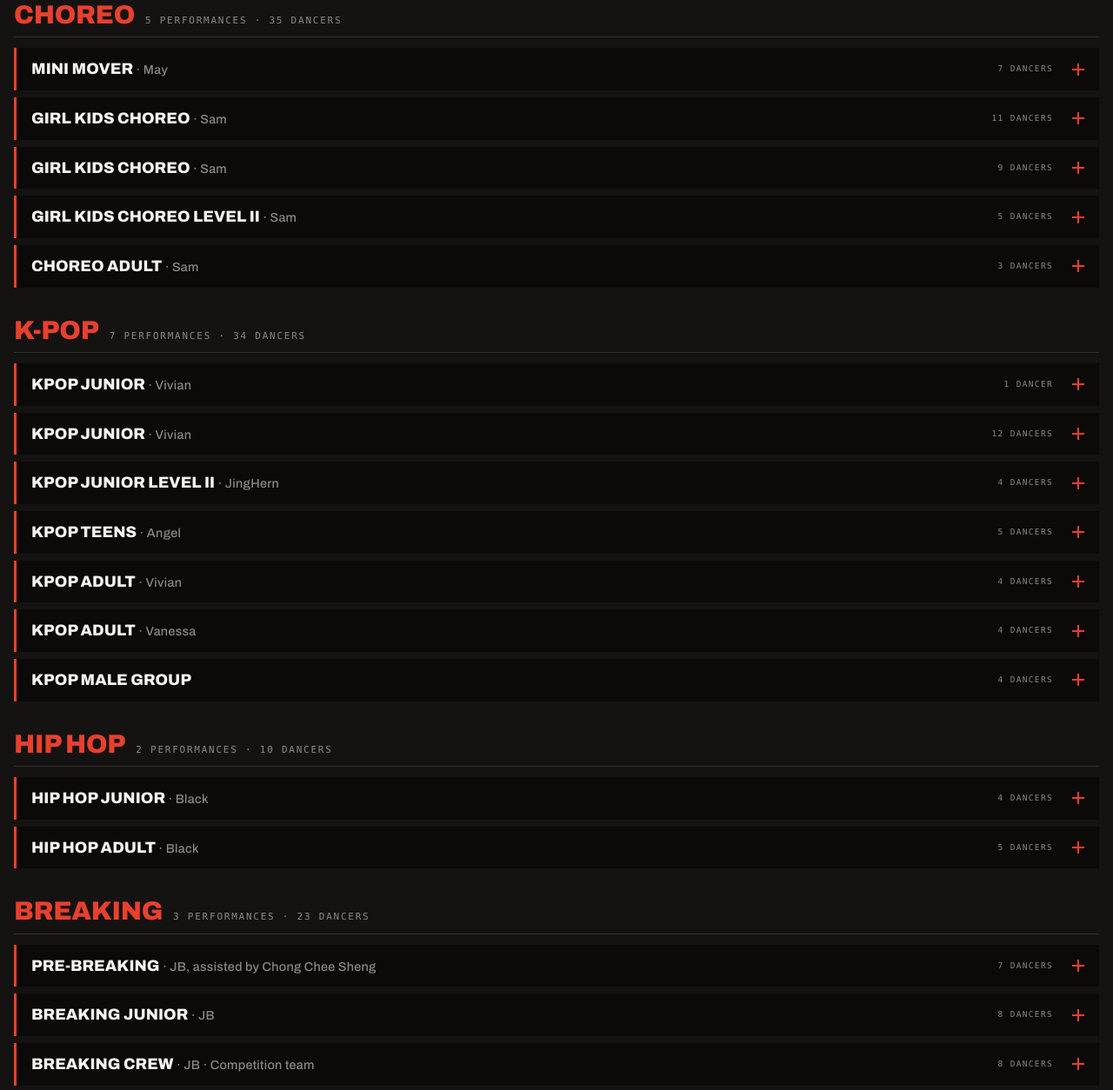
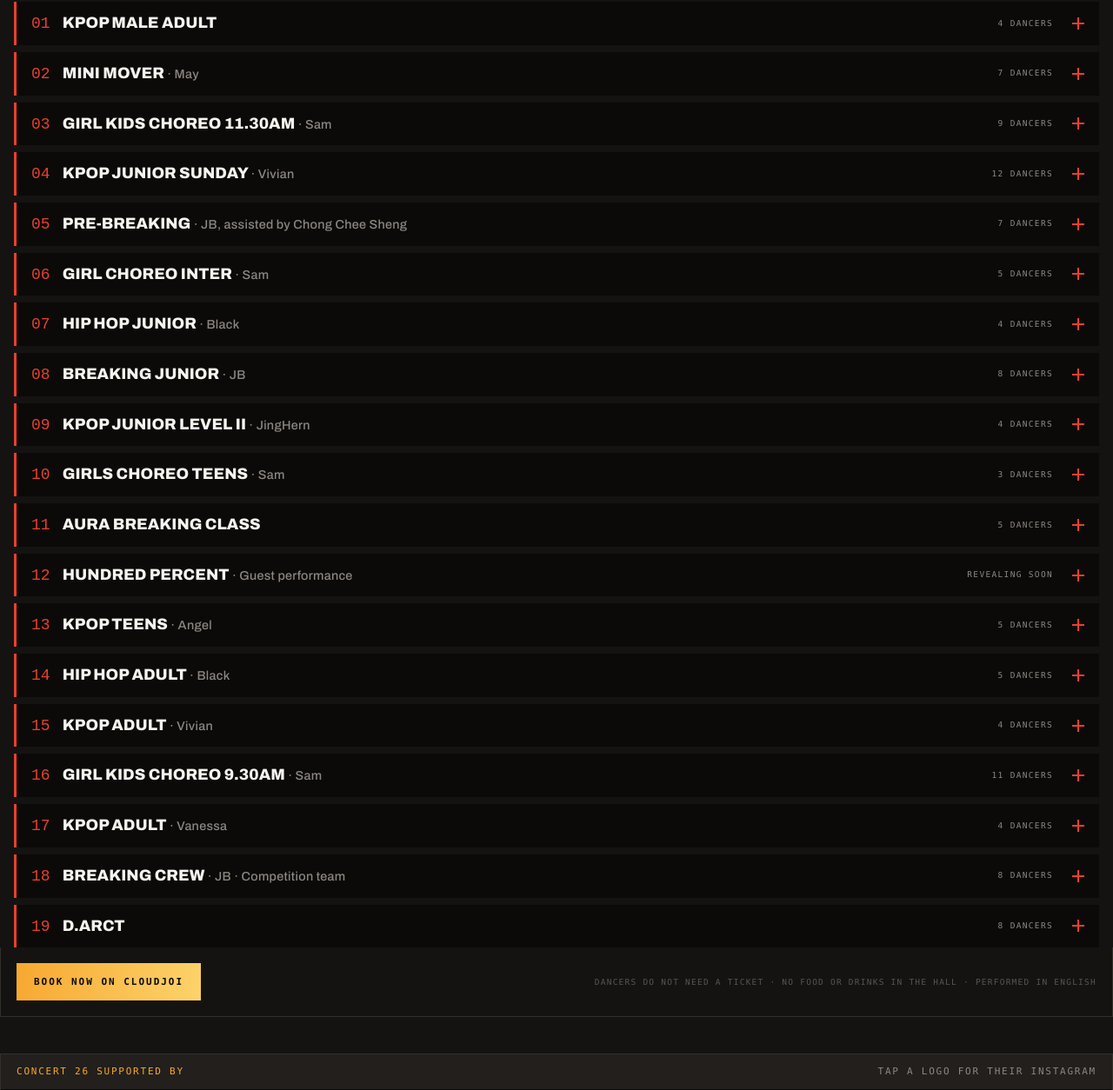
Before and after one commit to MayGohEd/arecahoppers, a plain HTML site: page index.html in a window 1280 px wide. Shown: the part 2888-4142 px from the top of the page at 87% size. Drawn offline with Linux system fonts and the light colour scheme; a web font is replaced by a local one.

Commit message:
Modify performance and dancer information in index.html
Updated performance details and added new dancer entries.

```diff
--- a/index.html
+++ b/index.html
@@ -429,6 +429,7 @@ body::before{content:"";position:fixed;inset:0 0 auto;height:env(safe-area-inset
   color:var(--signal);flex:0 0 auto;padding-top:4px;font-variant-numeric:tabular-nums}
 .perf--tbc{display:flex;align-items:center;justify-content:space-between;gap:12px;flex-wrap:wrap;
   padding:14px 17px;border-left-color:var(--ash-lo);opacity:.8}
+.perf__no{font-family:var(--mono, monospace);color:var(--signal);margin-right:.6em}
 .perf--tbc .perf__name{color:var(--ash)}
 @media (max-width:520px){
   .perf summary{grid-template-columns:minmax(0,1fr) 20px}
@@ -629,7 +630,7 @@ body::before{content:"";position:fixed;inset:0 0 auto;height:env(safe-area-inset
     </div>
 
     <h3 class="d-md" id="cast" style="color:var(--bone);margin-top:clamp(30px,3.8vw,48px)">Cast</h3>
-    <p class="lede" style="color:var(--ash);font-size:15px;margin:10px 0 0">18 performances. Listed by discipline</p>
+<p class="lede" style="color:var(--ash);font-size:15px;margin:10px 0 0">19 performances. In order of appearance</p>
 
 <div class="castbar">
   <label class="mono" for="castQ">Find a dancer</label>
@@ -638,105 +639,103 @@ body::before{content:"";position:fixed;inset:0 0 auto;height:env(safe-area-inset
 </div>
 
 <div id="castWrap">
-      <div class="castgrp">
-        <div class="castgrp__h"><h4 class="d-md" style="color:var(--signal)">Choreo</h4><span class="mono" style="color:var(--ash)">5 performances · 35 dancers</span></div>
   <div class="cast">
-        <details class="perf" data-search="mini mover sunday 10am may ella bong xi en khow tze ning lee yi cen hazel ong jaynelle low eu wen ong jye ern eunis chong ning xuan">
-          <summary><span class="perf__name">Mini Mover <em>· May</em></span><span class="perf__meta">7 dancers</span><span class="perf__tog" aria-hidden="true"></span></summary>
+
+    <details class="perf" data-search="01 kpop male adult foong zhen ting noah sulaiman bin mong herman lim chun wei chai fu chun">
+      <summary><span class="perf__name"><span class="perf__no">01</span> Kpop Male Adult</span><span class="perf__meta">4 dancers</span><span class="perf__tog" aria-hidden="true"></span></summary>
+      <ol class="perf__list"><li>Foong Zhen Ting</li><li>Noah Sulaiman bin Mong Herman</li><li>Lim Chun Wei</li><li>Chai Fu Chun</li></ol>
+    </details>
+
+    <details class="perf" data-search="02 mini mover sunday 10am may ella bong xi en khow tze ning lee yi cen hazel ong jaynelle low eu wen ong jye ern eunis chong ning xuan">
+      <summary><span class="perf__name"><span class="perf__no">02</span> Mini Mover <em>· May</em></span><span class="perf__meta">7 dancers</span><span class="perf__tog" aria-hidden="true"></span></summary>
       <ol class="perf__list"><li>Ella Bong Xi En</li><li>Khow Tze Ning</li><li>Lee Yi Cen</li><li>Hazel Ong</li><li>Jaynelle Low Eu Wen</li><li>Ong Jye Ern</li><li>Eunis Chong Ning Xuan</li></ol>
     </details>
-        <details class="perf" data-search="girl kids choreo saturday 9.30am sam rebecca lee pey chern jocelyn teng sze lyn lim wei ning chong ann yu tan zi ning leow en yu chin candice tan khang ning rachel kuan zhi ching jael khor jie ern yuna cheng ee moe">
-          <summary><span class="perf__name">Girl Kids Choreo <em>· Sam</em></span><span class="perf__meta">11 dancers</span><span class="perf__tog" aria-hidden="true"></span></summary>
+
+    <details class="perf" data-search="03 girl kids choreo saturday 11.30am sam low yi en chew jia shuen kam zi yu ashlyn aw yeap arabella yeap anastasia ooi yi ron alicia lum wong jo ying">
+      <summary><span class="perf__name"><span class="perf__no">03</span> Girl Kids Choreo 11.30am <em>· Sam</em></span><span class="perf__meta">9 dancers</span><span class="perf__tog" aria-hidden="true"></span></summary>
+      <ol class="perf__list"><li>Low Yi En</li><li>Chew Jia Shuen</li><li>Kam Zi Yu</li><li>Ashlyn Aw</li><li>Yeap Arabella</li><li>Yeap Anastasia</li><li>Ooi Yi Ron</li><li>Alicia Lum</li><li>Wong Jo Ying</li></ol>
+    </details>
+
+    <details class="perf" data-search="04 kpop junior sunday vivian chong jie ning evelyn ramadhani low chan xing yean quah rui xuan ooi shih ying tan yu fei giselle kang loh mann chng zi xuan tan qian en fong xin teann clara thor z-yu iris lim yu han">
+      <summary><span class="perf__name"><span class="perf__no">04</span> Kpop Junior Sunday <em>· Vivian</em></span><span class="perf__meta">12 dancers</span><span class="perf__tog" aria-hidden="true"></span></summary>
+      <ol class="perf__list"><li>Chong Jie Ning</li><li>Evelyn Ramadhani Low</li><li>Chan Xing Yean</li><li>Quah Rui Xuan</li><li>Ooi Shih Ying</li><li>Tan Yu Fei</li><li>Giselle Kang Loh Mann</li><li>Chng Zi Xuan</li><li>Tan Qian En</li><li>Fong Xin Teann</li><li>Clara Thor Z-Yu</li><li>Iris Lim Yu Han</li></ol>
+    </details>
+
+    <details class="perf" data-search="05 pre-breaking breaking sunday jb assisted by chong chee sheng heston quah yan jie hayden quah yan yi nathan chan hong keat damian chong zhe yu kaius koh ung khang yi ivan tang park yu">
+      <summary><span class="perf__name"><span class="perf__no">05</span> Pre-Breaking <em>· JB, assisted by Chong Chee Sheng</em></span><span class="perf__meta">7 dancers</span><span class="perf__tog" aria-hidden="true"></span></summary>
+      <ol class="perf__list"><li>Heston Quah Yan Jie</li><li>Hayden Quah Yan Yi</li><li>Nathan Chan Hong Keat</li><li>Damian Chong Zhe Yu</li><li>Kaius Koh</li><li>Ung Khang Yi</li><li>Ivan Tang Park Yu</li></ol>
+    </details>
+
+    <details class="perf" data-search="06 girl choreo inter girl kids choreo level ii saturday 1pm sam tan yue en laynora risa hildy liw zhi lin tan zhi qing ong yi hui">
+      <summary><span class="perf__name"><span class="perf__no">06</span> Girl Choreo Inter <em>· Sam</em></span><span class="perf__meta">5 dancers</span><span class="perf__tog" aria-hidden="true"></span></summary>
+      <ol class="perf__list"><li>Tan Yue En</li><li>Laynora Risa Hildy</li><li>Liw Zhi Lin</li><li>Tan Zhi Qing</li><li>Ong Yi Hui</li></ol>
+    </details>
+
+    <details class="perf" data-search="07 hip hop junior sunday black chai yu qian nook sze qi suzanne yee cheng kok siang">
+      <summary><span class="perf__name"><span class="perf__no">07</span> Hip Hop Junior <em>· Black</em></span><span class="perf__meta">4 dancers</span><span class="perf__tog" aria-hidden="true"></span></summary>
+      <ol class="perf__list"><li>Chai Yu Qian</li><li>Nook Sze Qi</li><li>Suzanne Yee</li><li>Cheng Kok Siang</li></ol>
+    </details>
+
+    <details class="perf" data-search="08 breaking junior saturday jb selene law serena law chee kean en caylie yeoh chuah yen hong ho ping yuan ng kheng hong ng hong teik">
+      <summary><span class="perf__name"><span class="perf__no">08</span> Breaking Junior <em>· JB</em></span><span class="perf__meta">8 dancers</span><span class="perf__tog" aria-hidden="true"></span></summary>
+      <ol class="perf__list"><li>Selene Law</li><li>Serena Law</li><li>Chee Kean En</li><li>Caylie Yeoh</li><li>Chuah Yen Hong</li><li>Ho Ping Yuan</li><li>Ng Kheng Hong</li><li>Ng Hong Teik</li></ol>
+    </details>
+
+    <details class="perf" data-search="09 kpop junior level ii jinghern heng zhi ching khor rui tang kok yan jun felicia tan">
+      <summary><span class="perf__name"><span class="perf__no">09</span> Kpop Junior Level II <em>· JingHern</em></span><span class="perf__meta">4 dancers</span><span class="perf__tog" aria-hidden="true"></span></summary>
+      <ol class="perf__list"><li>Heng Zhi Ching</li><li>Khor Rui Tang</li><li>Kok Yan Jun</li><li>Felicia Tan</li></ol>
+    </details>
+
+    <details class="perf" data-search="10 girls choreo teens choreo adult girl choreo wednesday sam jadie ooi roon xuan tan li wen leow jia wen">
+      <summary><span class="perf__name"><span class="perf__no">10</span> Girls Choreo Teens <em>· Sam</em></span><span class="perf__meta">3 dancers</span><span class="perf__tog" aria-hidden="true"></span></summary>
+      <ol class="perf__list"><li>Jadie Ooi Roon Xuan</li><li>Tan Li Wen</li><li>Leow Jia Wen</li></ol>
+    </details>
+
+    <details class="perf" data-search="11 aura breaking class tan zi rui lucas ong yee jue jayden khoo dorathy lai qian hui kayden lim hao ming">
+      <summary><span class="perf__name"><span class="perf__no">11</span> Aura Breaking Class</span><span class="perf__meta">5 dancers</span><span class="perf__tog" aria-hidden="true"></span></summary>
+      <ol class="perf__list"><li>Tan Zi Rui</li><li>Lucas Ong Yee Jue</li><li>Jayden Khoo</li><li>Dorathy Lai Qian Hui</li><li>Kayden Lim Hao Ming</li></ol>
+    </details>
+
+    <details class="perf" data-search="12 hundred percent 100 guest performance">
+      <summary><span class="perf__name"><span class="perf__no">12</span> Hundred Percent <em>· Guest performance</em></span><span class="perf__meta">Revealing soon</span><span class="perf__tog" aria-hidden="true"></span></summary>
+      <ol class="perf__list"><li>Performer list revealing soon</li></ol>
+    </details>
+
+    <details class="perf" data-search="13 kpop teens friday angel tan jie ern lee zhi yan chan zi rui ng yun ning chloe lim zhi yu">
+      <summary><span class="perf__name"><span class="perf__no">13</span> Kpop Teens <em>· Angel</em></span><span class="perf__meta">5 dancers</span><span class="perf__tog" aria-hidden="true"></span></summary>
+      <ol class="perf__list"><li>Tan Jie Ern</li><li>Lee Zhi Yan</li><li>Chan Zi Rui</li><li>Ng Yun Ning</li><li>Chloe Lim Zhi Yu</li></ol>
+    </details>
+
+    <details class="perf" data-search="14 hip hop adult tuesday black harthi ganesh chiam kim tat lee wei liang brittney tan wan qi cheah ui sern">
+      <summary><span class="perf__name"><span class="perf__no">14</span> Hip Hop Adult <em>· Black</em></span><span class="perf__meta">5 dancers</span><span class="perf__tog" aria-hidden="true"></span></summary>
+      <ol class="perf__list"><li>Harthi Ganesh</li><li>Chiam Kim Tat</li><li>Lee Wei Liang</li><li>Brittney Tan Wan Qi</li><li>Black Cheah Ui Sern</li></ol>
+    </details>
+
+    <details class="perf" data-search="15 kpop adult monday vivian tan ri sa tan shin yi oh hui juan belinda maisara">
+      <summary><span class="perf__name"><span class="perf__no">15</span> Kpop Adult <em>· Vivian</em></span><span class="perf__meta">4 dancers</span><span class="perf__tog" aria-hidden="true"></span></summary>
+      <ol class="perf__list"><li>Tan Ri Sa</li><li>Tan Shin Yi</li><li>Oh Hui Juan</li><li>Belinda Maisara</li></ol>
+    </details>
+
+    <details class="perf" data-search="16 girl kids choreo saturday 9.30am sam rebecca lee pey chern jocelyn teng sze lyn lim wei ning chong ann yu tan zi ning leow en yu chin candice tan khang ning rachel kuan zhi ching jael khor jie ern yuna cheng ee moe">
+      <summary><span class="perf__name"><span class="perf__no">16</span> Girl Kids Choreo 9.30am <em>· Sam</em></span><span class="perf__meta">11 dancers</span><span class="perf__tog" aria-hidden="true"></span></summary>
       <ol class="perf__list"><li>Rebecca Lee Pey Chern</li><li>Jocelyn Teng Sze Lyn</li><li>Lim Wei Ning</li><li>Chong Ann Yu</li><li>Tan Zi Ning</li><li>Leow En Yu</li><li>Chin Candice</li><li>Tan Khang Ning</li><li>Rachel Kuan Zhi Ching</li><li>Jael Khor Jie Ern</li><li>Yuna Cheng Ee Moe</li></ol>
     </details>
-        <details class="perf" data-search="girl kids choreo saturday 11.30am sam low yi en chew jia shuen kam zi yu ashlyn aw yeap arabella yeap anastasia ooi yi ron alicia lum wong jo ying">
-          <summary><span class="perf__name">Girl Kids Choreo <em>· Sam</em></span><span class="perf__meta">9 dancers</span><span class="perf__tog" aria-hidden="true"></span></summary>
-          <ol class="perf__list"><li>Low Yi En</li><li>Chew Jia Shuen</li><li>Kam Zi Yu</li><li>Ashlyn Aw</li><li>Yeap Arabella</li><li>Yeap Anastasia</li><li>Ooi Yi Ron</li><li>Alicia Lum</li><li>Wong Jo Ying</li></ol>
-        </details>
-        <details class="perf" data-search="girl kids choreo level ii saturday 1pm sam tan yue en laynora risa hildy liw zhi lin tan zhi qing ong yi hui">
-          <summary><span class="perf__name">Girl Kids Choreo Level II <em>· Sam</em></span><span class="perf__meta">5 dancers</span><span class="perf__tog" aria-hidden="true"></span></summary>
-          <ol class="perf__list"><li>Tan Yue En</li><li>Laynora Risa Hildy</li><li>Liw Zhi Lin</li><li>Tan Zhi Qing</li><li>Ong Yi Hui</li></ol>
-        </details>
-        <details class="perf" data-search="choreo adult girl choreo teens wednesday sam jadie ooi roon xuan tan li wen leow jia wen">
-          <summary><span class="perf__name">Choreo Adult <em>· Sam</em></span><span class="perf__meta">3 dancers</span><span class="perf__tog" aria-hidden="true"></span></summary>
-          <ol class="perf__list"><li>Jadie Ooi Roon Xuan</li><li>Tan Li Wen</li><li>Leow Jia Wen</li></ol>
-        </details>
-        </div>
-      </div>
-      <div class="castgrp">
-        <div class="castgrp__h"><h4 class="d-md" style="color:var(--signal)">K-Pop</h4><span class="mono" style="color:var(--ash)">7 performances · 34 dancers</span></div>
-        <div class="cast">
-        <details class="perf" data-search="kpop junior saturday vivian jovy tan yoon xi">
-          <summary><span class="perf__name">Kpop Junior <em>· Vivian</em></span><span class="perf__meta">1 dancer</span><span class="perf__tog" aria-hidden="true"></span></summary>
-          <ol class="perf__list"><li>Jovy Tan Yoon Xi</li></ol>
-        </details>
-        <details class="perf" data-search="kpop junior sunday vivian chong jie ning evelyn ramadhani low chan xing yean quah rui xuan ooi shih ying tan yu fei giselle kang loh mann chng zi xuan tan qian en fong xin teann clara thor z-yu iris lim yu han">
-          <summary><span class="perf__name">Kpop Junior <em>· Vivian</em></span><span class="perf__meta">12 dancers</span><span class="perf__tog" aria-hidden="true"></span></summary>
-          <ol class="perf__list"><li>Chong Jie Ning</li><li>Evelyn Ramadhani Low</li><li>Chan Xing Yean</li><li>Quah Rui Xuan</li><li>Ooi Shih Ying</li><li>Tan Yu Fei</li><li>Giselle Kang Loh Mann</li><li>Chng Zi Xuan</li><li>Tan Qian En</li><li>Fong Xin Teann</li><li>Clara Thor Z-Yu</li><li>Iris Lim Yu Han</li></ol>
-        </details>
-        <details class="perf" data-search="kpop junior level ii jinghern heng zhi ching khor rui tang kok yan jun felicia tan">
-          <summary><span class="perf__name">Kpop Junior Level II <em>· JingHern</em></span><span class="perf__meta">4 dancers</span><span class="perf__tog" aria-hidden="true"></span></summary>
-          <ol class="perf__list"><li>Heng Zhi Ching</li><li>Khor Rui Tang</li><li>Kok Yan Jun</li><li>Felicia Tan</li></ol>
-        </details>
-        <details class="perf" data-search="kpop teens friday angel tan jie ern lee zhi yan chan zi rui ng yun ning chloe lim zhi yu">
-          <summary><span class="perf__name">Kpop Teens <em>· Angel</em></span><span class="perf__meta">5 dancers</span><span class="perf__tog" aria-hidden="true"></span></summary>
-          <ol class="perf__list"><li>Tan Jie Ern</li><li>Lee Zhi Yan</li><li>Chan Zi Rui</li><li>Ng Yun Ning</li><li>Chloe Lim Zhi Yu</li></ol>
-        </details>
-        <details class="perf" data-search="kpop adult monday vivian tan ri sa tan shin yi oh hui juan">
-          <summary><span class="perf__name">Kpop Adult <em>· Vivian</em></span><span class="perf__meta">4 dancers</span><span class="perf__tog" aria-hidden="true"></span></summary>
-          <ol class="perf__list"><li>Tan Ri Sa</li><li>Tan Shin Yi</li><li>Oh Hui Juan</li><li>Belinda Maisara </li></ol>
-        </details>
-        <details class="perf" data-search="kpop adult tuesday vanessa ooi ying ying ooi ying ling karmen olivia shyu her xuan">
-          <summary><span class="perf__name">Kpop Adult <em>· Vanessa</em></span><span class="perf__meta">4 dancers</span><span class="perf__tog" aria-hidden="true"></span></summary>
+
+    <details class="perf" data-search="17 kpop adult tuesday vanessa ooi ying ying ooi ying ling karmen olivia shyu her xuan">
+      <summary><span class="perf__name"><span class="perf__no">17</span> Kpop Adult <em>· Vanessa</em></span><span class="perf__meta">4 dancers</span><span class="perf__tog" aria-hidden="true"></span></summary>
       <ol class="perf__list"><li>Ooi Ying Ying</li><li>Ooi Ying Ling</li><li>Karmen</li><li>Olivia Shyu Her Xuan</li></ol>
     </details>
-        <details class="perf" data-search="kpop male group foong zhen ting noah sulaiman bin mong herman lim chun wei chai fu chun ">
-          <summary><span class="perf__name">Kpop Male Group</span><span class="perf__meta">4 dancers</span><span class="perf__tog" aria-hidden="true"></span></summary>
-          <ol class="perf__list"><li>Foong Zhen Ting</li><li>Noah Sulaiman bin Mong Herman</li><li>Lim Chun Wei</li><li>Chai Fu Chun </li></ol>
+
+    <details class="perf" data-search="18 breaking crew competition team powermove jb suzanne yee maw tzi wei seoh zhen xuan seoh zhen wei chong chee sheng cheng kok siang ho song yuan ho sze ying">
+      <summary><span class="perf__name"><span class="perf__no">18</span> Breaking Crew <em>· JB · Competition team</em></span><span class="perf__meta">8 dancers</span><span class="perf__tog" aria-hidden="true"></span></summary>
+      <ol class="perf__list"><li>Suzanne Yee</li><li>Maw Tzi Wei</li><li>Seoh Zhen Xuan</li><li>Seoh Zhen Wei</li><li>Chong Chee Sheng</li><li>Cheng Kok Siang</li><li>Ho Song Yuan</li><li>Ho Sze Ying</li></ol>
     </details>
-        </div>
-      </div>
-      <div class="castgrp">
-        <div class="castgrp__h"><h4 class="d-md" style="color:var(--signal)">Hip Hop</h4><span class="mono" style="color:var(--ash)">2 performances · 10 dancers</span></div>
-        <div class="cast">
-        <details class="perf" data-search="hip hop junior sunday black chai yu qian nook sze qi suzanne yee cheng kok siang">
-          <summary><span class="perf__name">Hip Hop Junior <em>· Black</em></span><span class="perf__meta">4 dancers</span><span class="perf__tog" aria-hidden="true"></span></summary>
-          <ol class="perf__list"><li>Chai Yu Qian</li><li>Nook Sze Qi</li><li>Suzanne Yee</li><li>Cheng Kok Siang</li></ol>
-        </details>
-        <details class="perf" data-search="hip hop adult tuesday black harthi ganesh chiam kim tat lee wei liang brittney tan wan qi cheah ui sern">
-          <summary><span class="perf__name">Hip Hop Adult <em>· Black</em></span><span class="perf__meta">5 dancers</span><span class="perf__tog" aria-hidden="true"></span></summary>
-          <ol class="perf__list"><li>Harthi Ganesh</li><li>Chiam Kim Tat</li><li>Lee Wei Liang</li><li>Brittney Tan Wan Qi</li><li>Black Cheah Ui Sern</li></ol>
-        </details>
-        </div>
-      </div>
-      <div class="castgrp">
-        <div class="castgrp__h"><h4 class="d-md" style="color:var(--signal)">Breaking</h4><span class="mono" style="color:var(--ash)">3 performances · 23 dancers</span></div>
-        <div class="cast">
-        <details class="perf" data-search="pre-breaking sunday jb, assisted by chong chee sheng heston quah yan jie hayden quah yan yi nathan chan hong keat damian chong zhe yu kaius koh ung khang yi ivan tang park yu">
-          <summary><span class="perf__name">Pre-Breaking <em>· JB, assisted by Chong Chee Sheng</em></span><span class="perf__meta">7 dancers</span><span class="perf__tog" aria-hidden="true"></span></summary>
-          <ol class="perf__list"><li>Heston Quah Yan Jie</li><li>Hayden Quah Yan Yi</li><li>Nathan Chan Hong Keat</li><li>Damian Chong Zhe Yu</li><li>Kaius Koh</li><li>Ung Khang Yi</li><li>Ivan Tang Park Yu</li></ol>
-        </details>
-        <details class="perf" data-search="breaking junior saturday jb selene law serena law chee kean en caylie yeoh chuah yen hong ho ping yuan ng kheng hong ng hong teik">
-          <summary><span class="perf__name">Breaking Junior <em>· JB</em></span><span class="perf__meta">8 dancers</span><span class="perf__tog" aria-hidden="true"></span></summary>
-          <ol class="perf__list"><li>Selene Law</li><li>Serena Law</li><li>Chee Kean En</li><li>Caylie Yeoh</li><li>Chuah Yen Hong</li><li>Ho Ping Yuan</li><li>Ng Kheng Hong</li><li>Ng Hong Teik</li></ol>
-        </details>
-        <details class="perf" data-search="breaking crew competition team powermove jb suzanne maw tzi wei seoh zhen xuan seoh zhen wei chong chee sheng cheng kok siang ho song yuan ho sze ying">
-          <summary><span class="perf__name">Breaking Crew <em>· JB · Competition team</em></span><span class="perf__meta">8 dancers</span><span class="perf__tog" aria-hidden="true"></span></summary>
-          <ol class="perf__list"><li>Suzanne</li><li>Maw Tzi Wei</li><li>Seoh Zhen Xuan</li><li>Seoh Zhen Wei</li><li>Chong Chee Sheng</li><li>Cheng Kok Siang</li><li>Ho Song Yuan</li><li>Ho Sze Ying</li></ol>
-        </details>
-         <details class="perf" data-search="aura breaking class tan zi rui lucas ong yee jue jayden khoo dorathy lai qian hui kayden lim hao ming">
-          <summary><span class="perf__name">Aura Breaking Class</span><span class="perf__meta">5 dancers</span><span class="perf__tog" aria-hidden="true"></span></summary>
-          <ol class="perf__list"><li>Tan Zi Rui</li><li>Lucas Ong Yee Jue</li><li>Jayden Khoo</li><li>Dorathy Lai Qian Hui</li><li>Kayden Lim Hao Ming</li></ol>
-        </details>
-        </div>
-      </div>
-      <div class="castgrp">
-        <div class="castgrp__h"><h4 class="d-md" style="color:var(--signal)">Other</h4><span class="mono" style="color:var(--ash)">1 performance · 8 dancers</span></div>
-        <div class="cast">
-        <details class="perf" data-search="d.arct stephanie sam siew lim chun wei ho weng mei chong celine lee wei chee brendon lim hong wei celine tang yunn shih sau yong soon">
-          <summary><span class="perf__name">D.Arct</span><span class="perf__meta">8 dancers</span><span class="perf__tog" aria-hidden="true"></span></summary>
+
+    <details class="perf" data-search="19 d.arct d act stephanie sam siew lim chun wei ho weng mei chong celine lee wei chee brendon lim hong wei celine tang yunn shih sau yong soon">
+      <summary><span class="perf__name"><span class="perf__no">19</span> D.Arct</span><span class="perf__meta">8 dancers</span><span class="perf__tog" aria-hidden="true"></span></summary>
       <ol class="perf__list"><li>Stephanie Sam Siew</li><li>Lim Chun Wei</li><li>Ho Weng Mei</li><li>Chong Celine</li><li>Lee Wei Chee</li><li>Brendon Lim Hong Wei</li><li>Celine Tang Yunn Shih</li><li>Sau Yong Soon</li></ol>
     </details>
+
   </div>
 </div>
 
```
Lines whose indentation alone changed are shown as unchanged.
